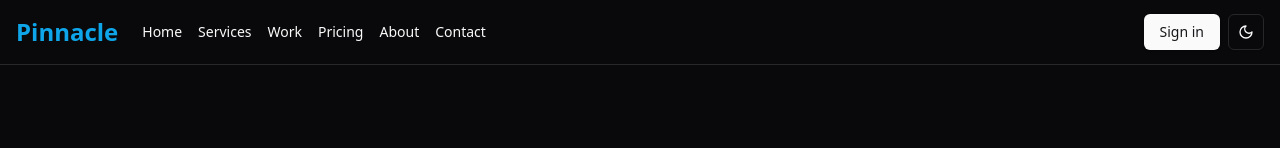
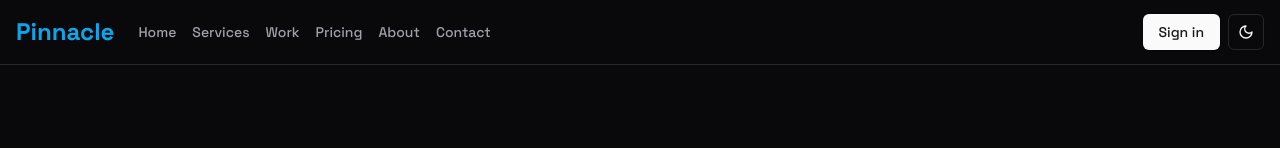
Before and after one commit to Ankit-2145/React-animated-website, a React (Vite) app: page / in a window 1280 px wide. Shown: the top 148 px of the page. Built offline with nearby package versions, Linux system fonts and the light colour scheme.

Commit message:
fix: navbar font&color

```diff
--- a/src/components/Navbar.tsx
+++ b/src/components/Navbar.tsx
@@ -25,7 +25,7 @@ const Navbar: React.FC = () => {
   const [isOpen, setIsOpen] = React.useState<boolean>(false);
 
   return (
-    <nav className="border-b">
+    <nav className="border-b font-SpaceGrotesk">
       <div className="flex justify-between h-16 items-center px-4 mx-auto">
         <a href="/" className="mr-6 flex items-center space-x-2">
           <span className="text-2xl font-bold text-sky-500">Pinnacle</span>
@@ -35,7 +35,7 @@ const Navbar: React.FC = () => {
             <a
               key={item.name}
               href={item.href}
-              className="text-sm font-medium transition-colors hover:text-primary"
+              className=" text-muted-foreground text-sm font-medium transition-colors hover:text-foreground"
             >
               {item.name}
             </a>
@@ -60,7 +60,7 @@ const Navbar: React.FC = () => {
                   <a
                     key={item.name}
                     href={item.href}
-                    className="text-sm font-medium transition-colors hover:text-primary"
+                    className="text-muted-foreground text-sm font-medium transition-colors hover:text-foreground"
                     onClick={() => setIsOpen(false)}
                   >
                     {item.name}
```
